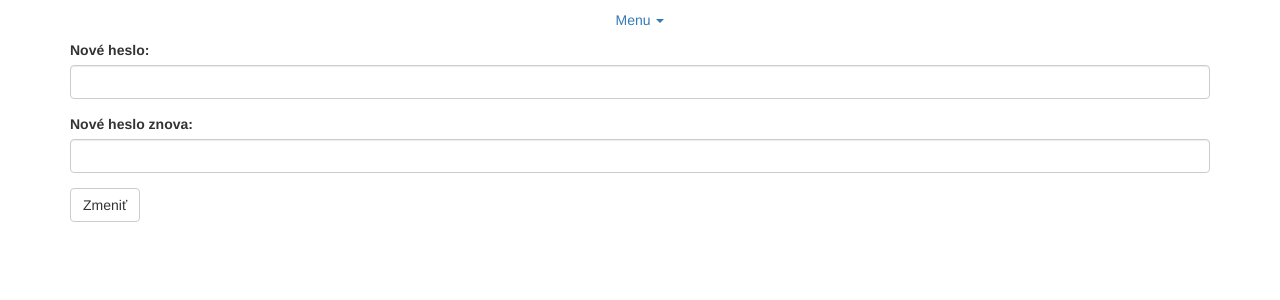
After one commit to j4nk0/xbtzmenaren, a Django app: page /change-password/ in a window 1280 px wide. The commit adds this page. Shown: the top 300 px of the page. Run offline with Django 3.2, Linux system fonts and the light colour scheme; the visitor is signed in with stand-in values (Sample User, id 1); some libraries are stand-ins or nearby versions.

Commit message:
add change password page

```diff
--- /dev/null
+++ b/xbtzmenarendjango/xbtzmenarenapp/templates/xbtzmenarenapp/changePassword.html
@@ -0,0 +1,21 @@
+{% extends 'xbtzmenarenapp/withMenu.html' %}
+
+{% block content %}
+  {% if error_message %}
+    <div class="alert alert-danger"> {{ error_message }} </div>
+  {% endif %}
+  <div class="container">
+    <form action="{% url 'change-password-attempt' %}" method="post">
+      {% csrf_token %}
+      <div class="form-group">
+        <label for="password">Nové heslo:</label>
+        <input type="password" class="form-control" name="password"/>
+      </div>
+      <div class="form-group">
+        <label for="password">Nové heslo znova:</label>
+        <input type="password" class="form-control" name="password-again"/>
+      </div>
+      <button type="submit" class="btn btn-default">Zmeniť</button>
+    </form>
+  </div>
+{% endblock %}
--- a/xbtzmenarendjango/xbtzmenarenapp/templates/xbtzmenarenapp/withMenu.html
+++ b/xbtzmenarendjango/xbtzmenarenapp/templates/xbtzmenarenapp/withMenu.html
@@ -12,7 +12,7 @@
 	<li><a href="{% url 'rates' %}">Kurzy</a></li>
         <li><a href="#">Vklad</a></li>
         <li><a href="#">Výber</a></li>
-        <li><a href="#">Zmena hesla</a></li>
+	<li><a href="{% url 'change-password' %}">Zmena hesla</a></li>
         <li><a href="{% url 'logout' %}">Odhlásenie</a></li>
       </ul>
     </li>
--- a/xbtzmenarendjango/xbtzmenarenapp/urls.py
+++ b/xbtzmenarendjango/xbtzmenarenapp/urls.py
@@ -26,4 +26,7 @@ urlpatterns = [
     path('registration-attempt/', views.registration_attempt, name='registration-attempt'),
 
     path('portfolio/', views.portfolio, name='portfolio'),
+
+    path('change-password/', views.change_password, name='change-password'),
+    path('change-password-attempt/', views.change_password_attempt, name='change-password-attempt'),
 ]
--- a/xbtzmenarendjango/xbtzmenarenapp/views.py
+++ b/xbtzmenarendjango/xbtzmenarenapp/views.py
@@ -111,3 +111,17 @@ def portfolio(request):
         'ltc': '20.00000000',
     }
     return render(request, 'xbtzmenarenapp/portfolio.html', context)
+
+@login_required
+def change_password(request, error_message=None):
+    context = { 'error_message': error_message }
+    return render(request, 'xbtzmenarenapp/changePassword.html', context)
+
+@login_required
+def change_password_attempt(request):
+    if request.POST['password'] != request.POST['password-again']:
+        return change_password(request, 'Heslá sa nezhodujú')
+    user = CustomUser.objects.get(email=request.user.email)
+    user.set_password(request.POST['password'])
+    user.save()
+    return redirect('logout')
```
